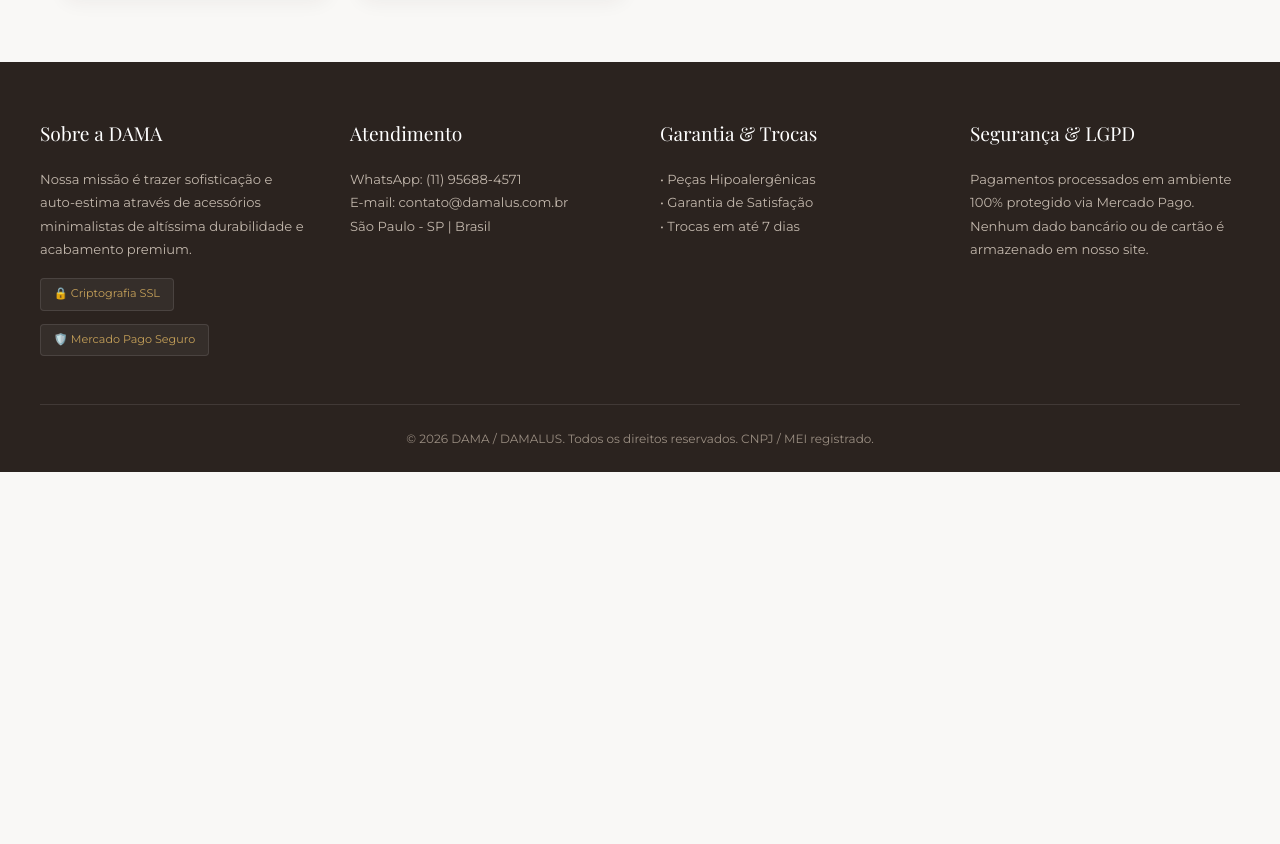
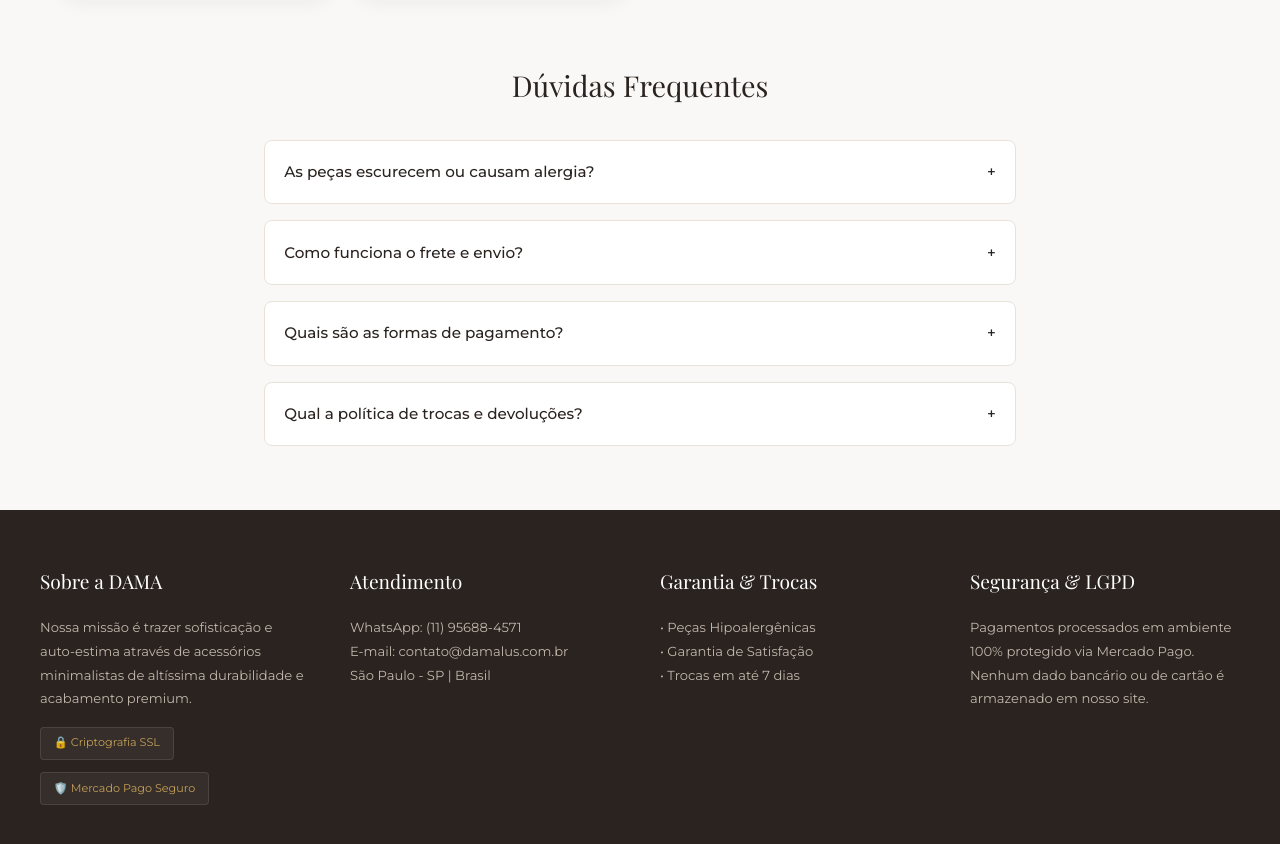
Before and after one commit to DAMALUSSA/Damalus, a plain HTML site: page index.html in a window 1280 px wide. Shown: the part 1619-2463 px from the top of the page. Before the commit the page ends 2091 px from the top, so only its background shows below. Drawn offline with nearby package versions, Linux system fonts and the light colour scheme; a web font is replaced by a local one.

Commit message:
Implement FAQ section in index.html
Added FAQ section with questions and answers to enhance user experience.

```diff
--- a/index.html
+++ b/index.html
@@ -349,6 +349,56 @@
 
 .btn-adicionar:hover {
 background-color: var(--brand-gold);
+}
+
+/* Seção FAQ / Dúvidas */
+.faq-section {
+max-width: 800px;
+margin: 4rem auto 2rem;
+padding: 0 1.5rem;
+}
+
+.faq-title {
+font-family: var(--font-title);
+font-size: 1.8rem;
+text-align: center;
+color: var(--brand-dark);
+margin-bottom: 2rem;
+font-weight: 400;
+}
+
+.faq-item {
+background-color: var(--bg-card);
+border: 1px solid var(--border-light);
+border-radius: 8px;
+margin-bottom: 1rem;
+overflow: hidden;
+}
+
+.faq-question {
+padding: 1.2rem;
+font-size: 0.95rem;
+font-weight: 500;
+color: var(--brand-dark);
+cursor: pointer;
+display: flex;
+justify-content: space-between;
+align-items: center;
+user-select: none;
+}
+
+.faq-answer {
+padding: 0 1.2rem 1.2rem;
+font-size: 0.85rem;
+color: var(--text-muted);
+display: none;
+line-height: 1.7;
+border-top: 1px solid var(--bg-neutral);
+padding-top: 1rem;
+}
+
+.faq-item.ativo .faq-answer {
+display: block;
 }
 
 /* Modal do Carrinho Lateral */
@@ -717,6 +767,51 @@
 
 </main>
 
+<!-- Seção de Dúvidas Frequentes (FAQ) -->
+<section class="faq-section">
+<h3 class="faq-title">Dúvidas Frequentes</h3>
+
+<div class="faq-item">
+<div class="faq-question" onclick="toggleFaq(this)">
+<span>As peças escurecem ou causam alergia?</span>
+<span>+</span>
+</div>
+<div class="faq-answer">
+Trabalhamos com Aço Inoxidável 316L e semijoias com banho de alta qualidade 100% hipoalergênicas (livres de níquel). Nossas peças em aço inox não escurecem, não enferrujam e são à prova d'água.
+</div>
+</div>
+
+<div class="faq-item">
+<div class="faq-question" onclick="toggleFaq(this)">
+<span>Como funciona o frete e envio?</span>
+<span>+</span>
+</div>
+<div class="faq-answer">
+Enviamos para todo o Brasil via Correios (PAC / SEDEX) e transportadoras. O seu pedido é embalado com todo o carinho e enviado em até 24h a 48h úteis após a confirmação do pagamento.
+</div>
+</div>
+
+<div class="faq-item">
+<div class="faq-question" onclick="toggleFaq(this)">
+<span>Quais são as formas de pagamento?</span>
+<span>+</span>
+</div>
+<div class="faq-answer">
+Aceitamos PIX (com aprovação instantânea) e Cartão de Crédito em até 12x através do ambiente seguro do Mercado Pago. Se preferir, também pode finalizar atendimento diretamente pelo WhatsApp.
+</div>
+</div>
+
+<div class="faq-item">
+<div class="faq-question" onclick="toggleFaq(this)">
+<span>Qual a política de trocas e devoluções?</span>
+<span>+</span>
+</div>
+<div class="faq-answer">
+Sua satisfação é nossa prioridade! Caso precise trocar ou devolver alguma peça, você tem até 7 dias corridos após o recebimento para entrar em contato conosco pelo WhatsApp ou e-mail.
+</div>
+</div>
+</section>
+
 <!-- Carrinho Lateral -->
 <div class="overlay" id="overlay" onclick="toggleCarrinho()"></div>
 <div class="carrinho-drawer" id="carrinho-drawer">
@@ -1008,6 +1103,14 @@
 }
 }
 
+// Sanfona Dúvidas Frequentes
+function toggleFaq(el) {
+const item = el.parentElement;
+item.classList.toggle('ativo');
+const span = el.querySelector('span:last-child');
+span.innerText = item.classList.contains('ativo') ? '-' : '+';
+}
+
 // Finalização via Mercado Pago
 function finalizarMercadoPago() {
 if (carrinho.length === 0) {
@@ -1015,9 +1118,7 @@
 return;
 }
 
-// Quando criar sua conta no Mercado Pago, crie um Link de Pagamento no painel e substitua o link abaixo:
 const linkPagamentoMercadoPago = "https://mpago.la/seu-link-de-pagamento";
-
 alert("Redirecionando para o ambiente seguro do Mercado Pago para efetuar o pagamento via PIX ou Cartão...");
 window.open(linkPagamentoMercadoPago, '_blank');
 }
```
